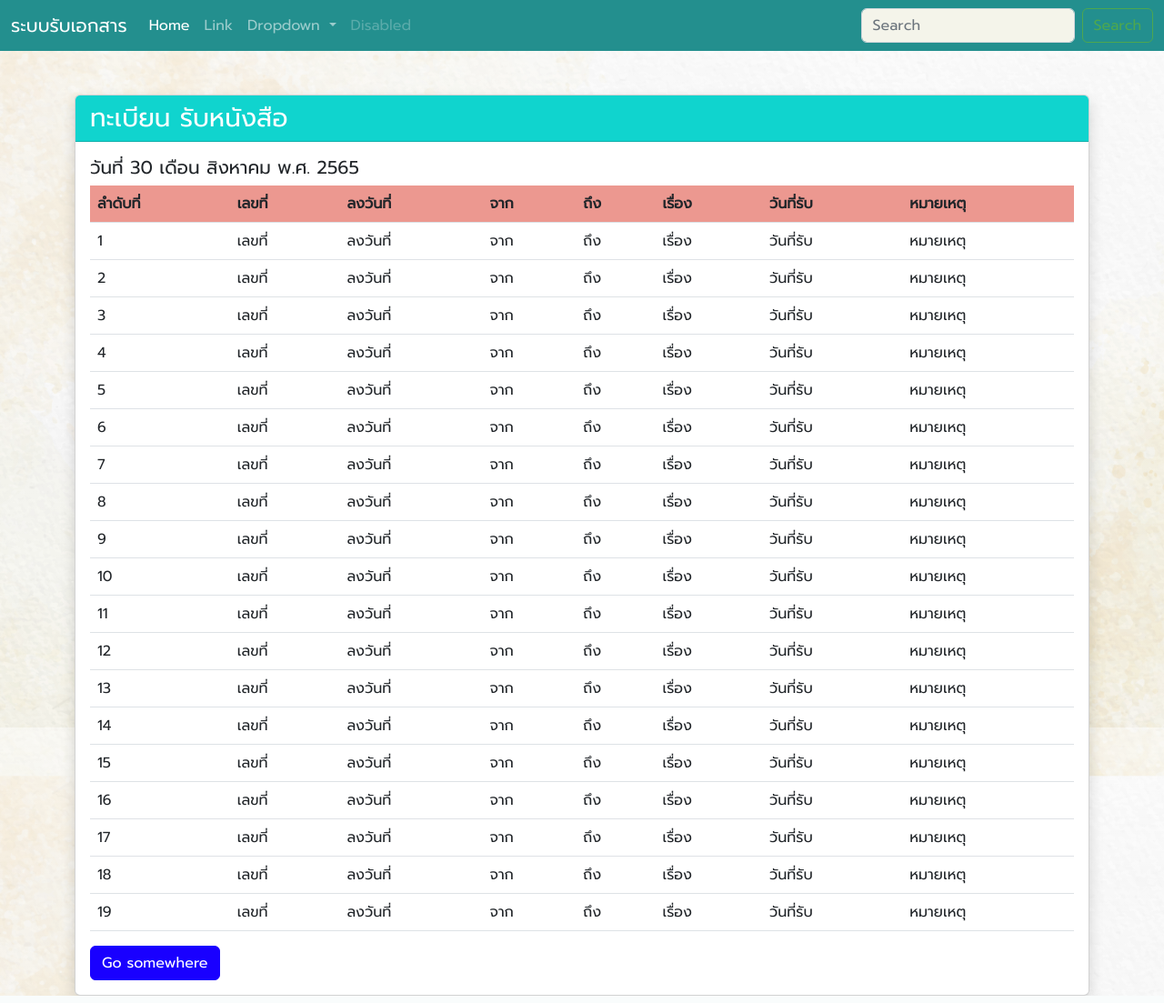
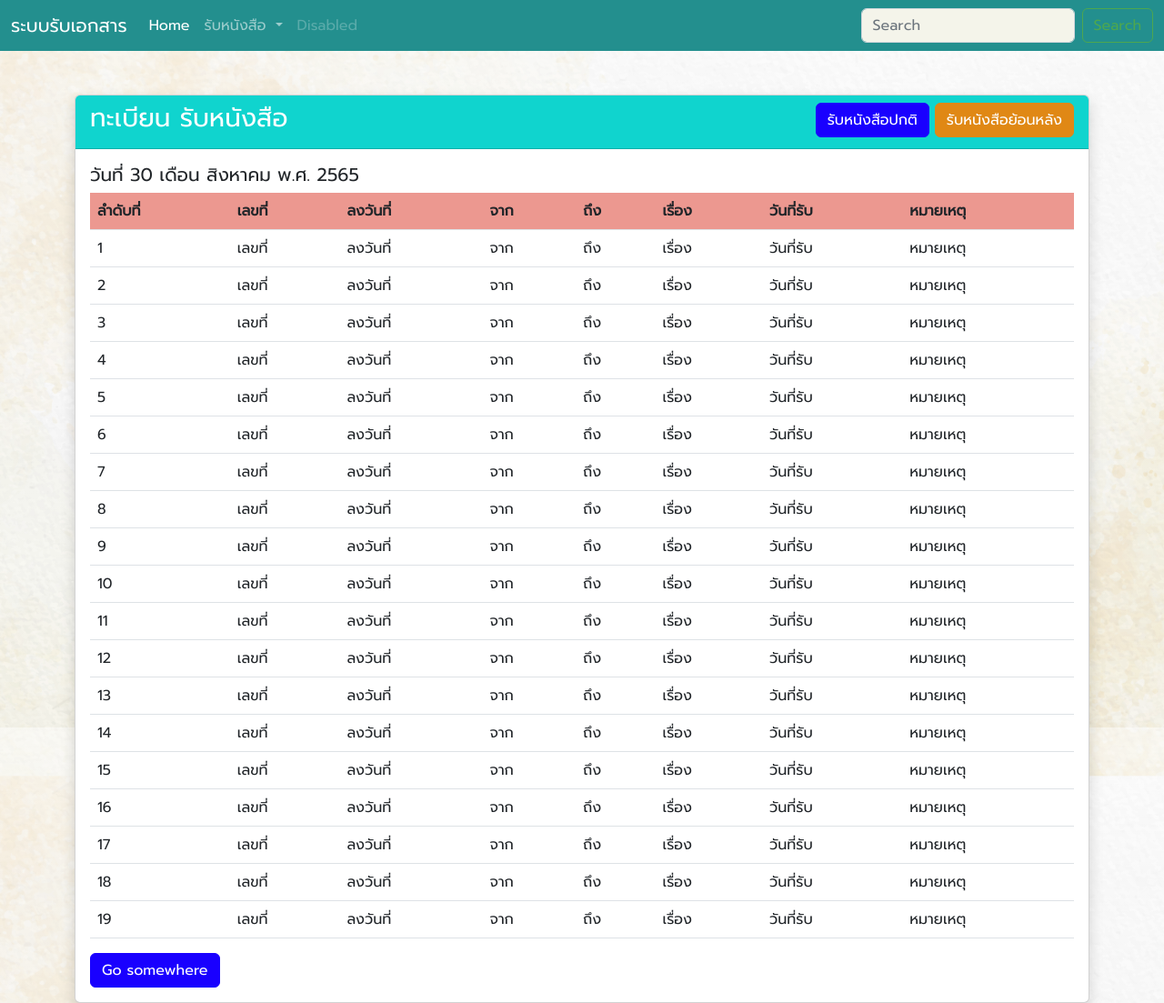
Before and after one commit to jamornP/butt, a PHP site: page /tcpdf/procurement/pages/book/index.php in a window 1280 px wide. Shown: the whole page at 91% size. Run offline with PHP 8.4, Linux system fonts and the light colour scheme; some web fonts are replaced.

Commit message:
เมนู

```diff
--- a/component/link/link_procurement.php
+++ b/component/link/link_procurement.php
@@ -1,8 +1,8 @@
 
 
-    <link rel="stylesheet" href="/butt/theme/css/bootstrap-theme.css">
-    <link rel="stylesheet" href="/butt/theme/css/style_procurement.css">
+<link rel="stylesheet" href="/butt/theme/css/bootstrap-theme.css">
+<link rel="stylesheet" href="/butt/theme/css/style_procurement.css">
 
 
-    <script src="https://cdn.jsdelivr.net/npm/@popperjs/core@2.11.5/dist/umd/popper.min.js" integrity="sha384-Xe+8cL9oJa6tN/veChSP7q+mnSPaj5Bcu9mPX5F5xIGE0DVittaqT5lorf0EI7Vk" crossorigin="anonymous"></script>
+<script src="https://cdn.jsdelivr.net/npm/@popperjs/core@2.11.5/dist/umd/popper.min.js" integrity="sha384-Xe+8cL9oJa6tN/veChSP7q+mnSPaj5Bcu9mPX5F5xIGE0DVittaqT5lorf0EI7Vk" crossorigin="anonymous"></script>
 <script src="https://cdn.jsdelivr.net/npm/bootstrap@5.2.0/dist/js/bootstrap.min.js" integrity="sha384-ODmDIVzN+pFdexxHEHFBQH3/9/vQ9uori45z4JjnFsRydbmQbmL5t1tQ0culUzyK" crossorigin="anonymous"></script>
--- a/component/navbar/navbar_procurement.php
+++ b/component/navbar/navbar_procurement.php
@@ -9,16 +9,16 @@
         <li class="nav-item">
           <a class="nav-link active" aria-current="page" href="#">Home</a>
         </li>
-        <li class="nav-item">
+        <!-- <li class="nav-item">
           <a class="nav-link" href="#">Link</a>
-        </li>
+        </li> -->
         <li class="nav-item dropdown">
           <a class="nav-link dropdown-toggle" href="#" role="button" data-bs-toggle="dropdown" aria-expanded="false">
-            Dropdown
+            รับหนังสือ
           </a>
           <ul class="dropdown-menu">
-            <li><a class="dropdown-item" href="#">Action</a></li>
-            <li><a class="dropdown-item" href="#">Another action</a></li>
+            <li><a class="dropdown-item" href="#">รับหนังสือปกติ</a></li>
+            <li><a class="dropdown-item" href="#">รับหนังสือย้อนหลัง</a></li>
             <li><hr class="dropdown-divider"></li>
             <li><a class="dropdown-item" href="#">Something else here</a></li>
           </ul>
--- a/procurement/pages/book/index.php
+++ b/procurement/pages/book/index.php
@@ -12,7 +12,15 @@
     <?php require $_SERVER['DOCUMENT_ROOT']."/butt/component/navbar/navbar_procurement.php";?>
     <div class="container mt-5">
         <div class="card shadow">
-            <h3 class="card-header bg-la text-white">ทะเบียน รับหนังสือ </h3>
+            <div class="card-header bg-la text-white d-grid gap-2 d-md-flex justify-content-md-between">
+                <h3 >ทะเบียน รับหนังสือ </h3>
+                <div>
+                    <a href="" class="btn btn-primary">รับหนังสือปกติ</a>
+                    <a href="" class="btn btn-warning text-white">รับหนังสือย้อนหลัง</a>
+                </div>
+
+            </div>
+
             <div class="card-body">
                 <h5 class="card-title">วันที่ <?php echo day(date("Y-m-d"));?> เดือน <?php echo monthfull(date("Y-m-d"));?> พ.ศ. <?php echo year(date("Y-m-d"));?></h5>
                 <table class="table table-hover">
```
